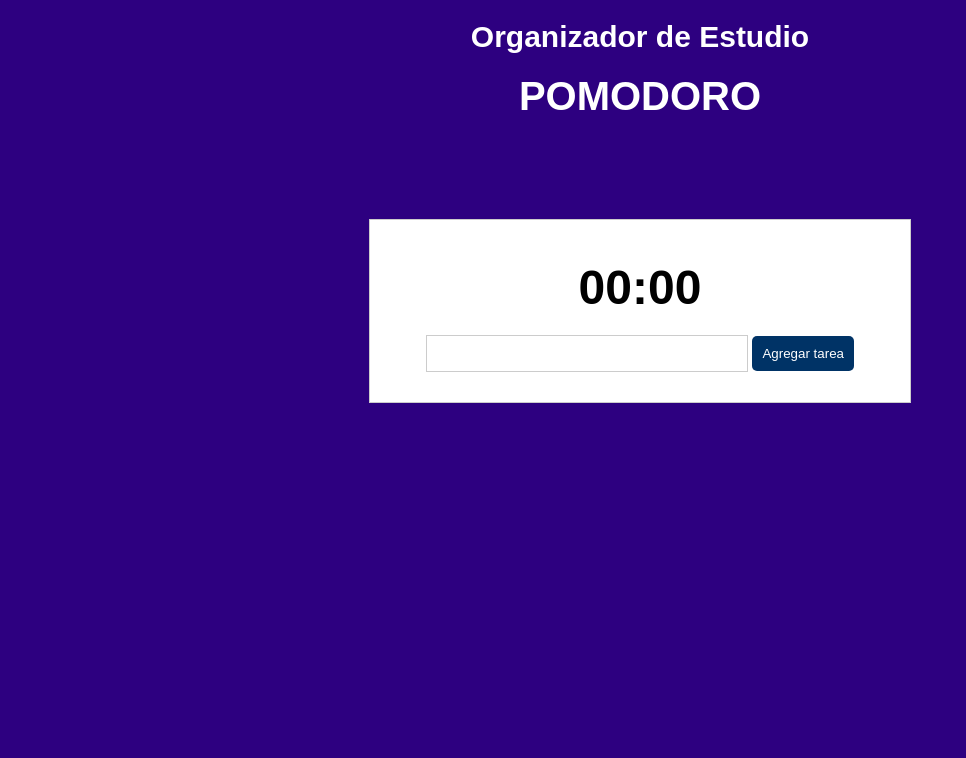
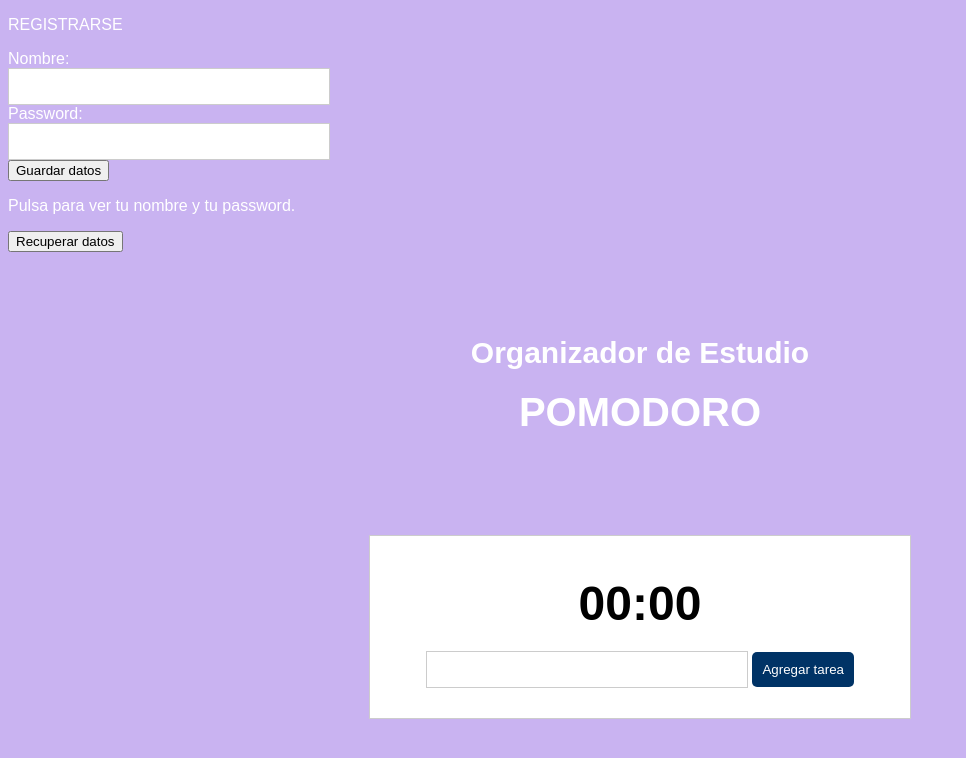
Before and after one commit to EmilianoZarza/primeraentragraproyectofinaljs, a plain HTML site: page index.html in a window 1280 px wide. Shown: the whole page, without its empty margins (0-966 px from the left). Drawn offline with Linux system fonts and the light colour scheme.

Commit message:
aplicando localstorage

```diff
--- a/index.html
+++ b/index.html
@@ -8,6 +8,20 @@
     <link rel="stylesheet" href="style.css" />
 </head>
 <body>
+    <div class="registro">
+        <p>REGISTRARSE</p>
+        <label for="nombre">Nombre:</label>
+        <input type="text" id="nombre" />
+
+        <label for="nombre">Password:</label>
+        <input type="text" id="password" />
+
+        <input type="button" onclick="guardarDatos()" value="Guardar datos" />
+
+        <p id="datos">Pulsa para ver tu nombre y tu password.</p>
+        <input type="button" onclick="recuperarDatos()" value="Recuperar datos" />
+    </div>
+
     <h1>Organizador de Estudio</h1>
     <h2>POMODORO</h2>
     <div id="app">
@@ -28,7 +42,7 @@
             </div>
         </div>
     </div>
-
+<script src="registro.js"></script>
     <script src="main.js"></script>
 </body>
 </html>
--- /dev/null
+++ b/registro.js
@@ -0,0 +1,12 @@
+function guardarDatos() {
+    localStorage.nombre = document.getElementById("nombre").value;
+    localStorage.password = document.getElementById("password").value;
+}
+
+function recuperarDatos() {
+    if ((localStorage.nombre != undefined) && (localStorage.password != undefined)) {
+        document.getElementById("datos").innerHTML = "Nombre: " + localStorage.nombre + " Password: " + localStorage.password;
+    } else {
+        document.getElementById("datos").innerHTML = "No has introducido tu nombre y tu password";
+    }
+}
--- a/style.css
+++ b/style.css
@@ -1,6 +1,13 @@
 body {
     font-family: Arial, Helvetica, sans-serif;
-    background-color: rgb(45, 0, 128);
+    background-color: rgb(201, 179, 241);
+}
+
+.registro{
+    text-align: justify;
+    color: white;
+    width: 300px;
+    height: 300px;
 }
 
 h1{
```
